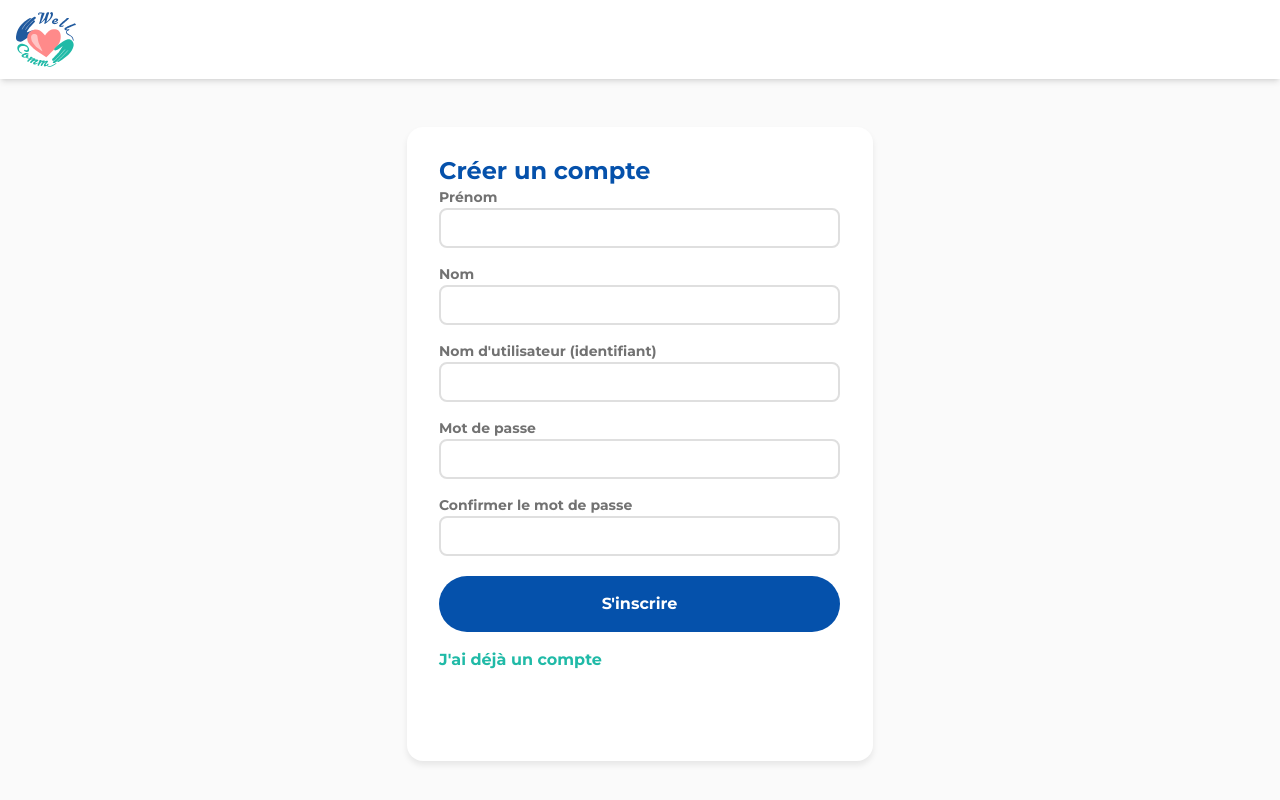
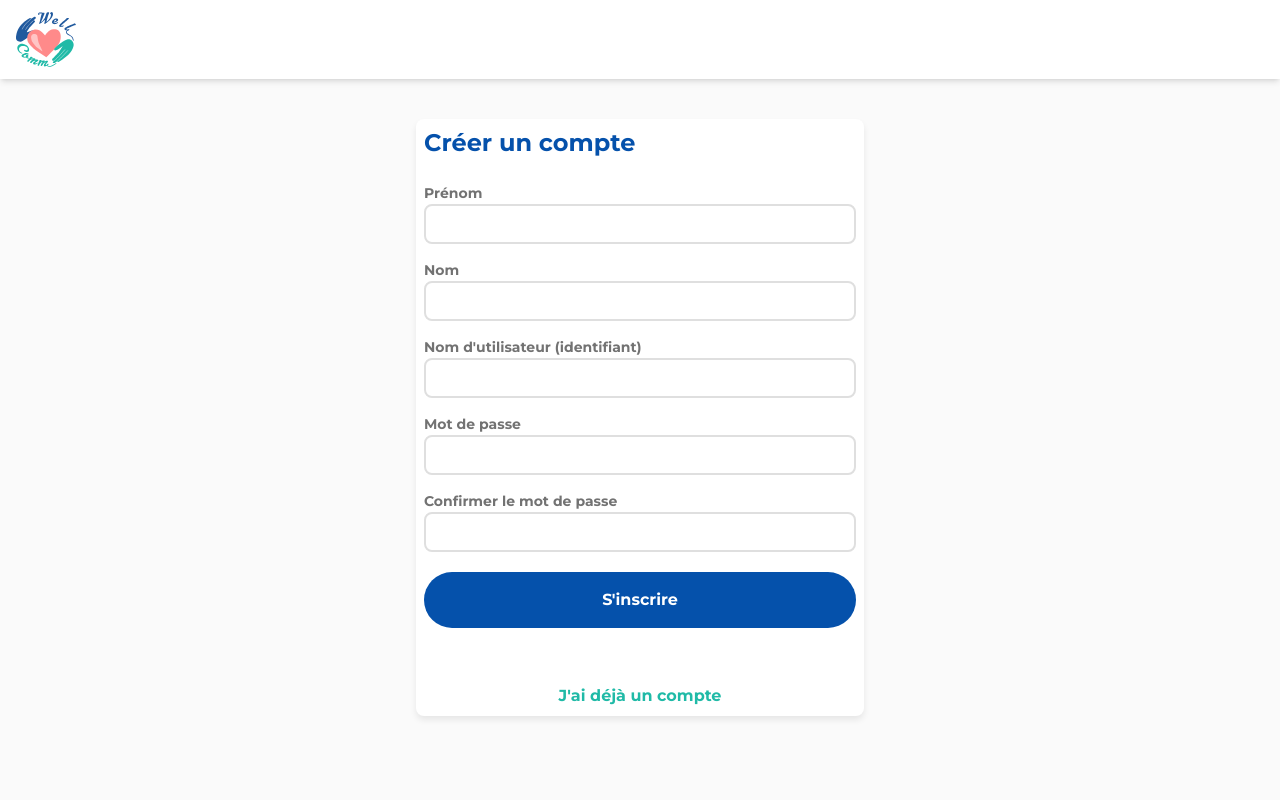
Before and after one commit to TheGamerFarmer/Well-Comm, a Next.js app in the folder site-web/: page /register in a window 1280 px wide. Built offline with nearby package versions, Linux system fonts and the light colour scheme.

Commit message:
fin du front de la page register

```diff
--- a/site-web/app/login/page.tsx
+++ b/site-web/app/login/page.tsx
@@ -39,7 +39,7 @@ export default function LoginPage() {
 
     return (
         <form onSubmit={handleLogin}
-            className="w-[466px] mt-12 mx-auto pt-7 pr-[33px] pb-[89px] pl-8 rounded-2xl shadow-[0_4px_6px_0_rgba(0,0,0,0.08)] bg-white flex flex-col">
+            className="w-full max-w-md mx-auto flex flex-col bg-white p-2 shadow-[0_4px_6px_0_rgba(0,0,0,0.08)] rounded-lg mt-10">
             <label htmlFor="l_Seconnecter"
                    className=" w-full  font-helvetica-neue text-2xl font-bold text-left text-[#0551ab] whitespace-nowrap block mb-4" >Se
                 connecter</label>
--- a/site-web/app/register/layout.tsx
+++ b/site-web/app/register/layout.tsx
@@ -4,10 +4,10 @@ import Image from "next/image";
 export default function RegisterLayout({ children }: { children: React.ReactNode }) {
     return (
 
-        <div className="flex flex-col min-h-screen ">
+        <div className="flex flex-col min-h-screen bg-[#fafafa]">
             <header className="bg-white shadow-md relative z-10">
 
-                <div className="container mx-auto px-4 py-3 flex justify-between items-center ">
+                <div className="container w-auto mx-auto px-4 py-3 flex justify-between items-center ">
 
                     {/* 1. Logo/Titre (Image dans la maquette) */}
                     <Link href="/"
--- a/site-web/app/register/page.tsx
+++ b/site-web/app/register/page.tsx
@@ -1,30 +1,81 @@
+"use client";
+
 import Link from "next/link";
-
+import { useState } from "react";
 
 export default function RegisterPage() {
+
+    // ⚡ States pour les inputs
+    const [firstName, setFirstName] = useState("");
+    const [lastName, setLastName] = useState("");
+    const [userName, setUserName] = useState("");
+    const [password, setPassword] = useState("");
+    const [confirmPassword, setConfirmPassword] = useState("");
+    const [errorMessage, setErrorMessage] = useState("");
+
+    const handleLogin = (e: React.FormEvent) => {
+        e.preventDefault();
+
+        // 1️⃣ Vérifier tous les champs
+        if (!firstName || !lastName || !userName || !password || !confirmPassword) {
+            setErrorMessage("Veuillez remplir tous les champs.");
+            return;
+        }
+
+        // 2️⃣ Vérifier mots de passe identiques
+        if (password !== confirmPassword) {
+            setErrorMessage("Les mots de passe ne correspondent pas.");
+            return;
+        }
+
+        // 3️⃣ Interdire certains caractères
+        const forbiddenChars = /\\/; // backslash
+        if (forbiddenChars.test(firstName) || forbiddenChars.test(lastName) || forbiddenChars.test(userName) || forbiddenChars.test(password)) {
+            setErrorMessage("Certains caractères sont interdits (ex : \\ ).");
+            return;
+        }
+
+        setErrorMessage(""); // ✅ Tout est ok
+
+        alert("Formulaire OK, prêt à envoyer !");
+        // Ici tu peux appeler ton backend avec fetch()
+    };
+
     return (
         <>
-            <form  className="w-[466px] mt-12 mx-auto pt-7 pr-[33px] pb-[89px] pl-8 rounded-2xl shadow-[0_4px_6px_0_rgba(0,0,0,0.08)] bg-white" >
+            <form  onSubmit={handleLogin}
+                   className=" w-full max-w-md mx-auto flex flex-col bg-white p-2 shadow-[0_4px_6px_0_rgba(0,0,0,0.08)] rounded-lg mt-10" >
                 <label htmlFor="l_CreateAccount" className="w-37 h-[29px] mr-[305px] mb-[26.5px] font-helvetica-neue text-2xl font-bold text-left text-[#0551ab] whitespace-nowrap" >Créer un compte</label>
 
                 <label htmlFor="l_FirstName" className="w-37 h-[17px] flex font-montserrat text-sm font-bold text-left text-[#727272] ">Prénom</label>
-                <input type="text" id="t_FirstName" name="t_FirstName" className="w-full h-10 rounded-lg border-2 border-[#dfdfdf] border-solid mb-4 mt-1 p-3 text-black"/>
+                <input type="text" id="t_FirstName" name="t_FirstName"
+                       onChange={(e) => setFirstName(e.target.value)}
+                       className="w-full h-10 rounded-lg border-2 border-[#dfdfdf] border-solid mb-4 mt-1 p-3 text-black"/>
 
                 <label htmlFor="l_LasteName" className="w-37 h-[17px] flex font-montserrat text-sm font-bold text-left text-[#727272] ">Nom</label>
-                <input type="text" id="t_LastName" name="t_LastName" className="w-full h-10 rounded-lg border-2 border-[#dfdfdf] border-solid mb-4 mt-1 p-3 text-black"/>
+                <input type="text" id="t_LastName" name="t_LastName"
+                       onChange={(e) => setLastName(e.target.value)}
+                       className="w-full h-10 rounded-lg border-2 border-[#dfdfdf] border-solid mb-4 mt-1 p-3 text-black"/>
 
                 <label htmlFor="l_UserName" className="w-37 h-[17px] flex font-montserrat text-sm font-bold text-left text-[#727272] whitespace-nowrap">Nom d'utilisateur (identifiant)</label>
-                <input type="text" id="t_UserName" name="t_UserName" className="w-full h-10 rounded-lg border-2 border-[#dfdfdf] border-solid mb-4 mt-1 p-3 text-black"/>
+                <input type="text" id="t_UserName" name="t_UserName"
+                       onChange={(e) => setUserName(e.target.value)}
+                       className="w-full h-10 rounded-lg border-2 border-[#dfdfdf] border-solid mb-4 mt-1 p-3 text-black"/>
 
                 <label htmlFor="l_PassWord" className="w-37 h-[17px] flex font-montserrat text-sm font-bold text-left text-[#727272] ">Mot de passe</label>
-                <input type="password" id="t_PassWord" name="t_PassWord" className="w-full h-10 rounded-lg border-2 border-[#dfdfdf] border-solid mb-4 mt-1 p-3 text-black"/>
+                <input type="password" id="t_PassWord" name="t_PassWord"
+                       onChange={(e) => setPassword(e.target.value)}
+                       className="w-full h-10 rounded-lg border-2 border-[#dfdfdf] border-solid mb-4 mt-1 p-3 text-black"/>
 
                 <label htmlFor="l_ConfirmPassWord" className="w-37 h-[17px] flex font-montserrat text-sm font-bold text-left text-[#727272] whitespace-nowrap">Confirmer le mot de passe</label>
-                <input type="password" id="t_ConfirmPassWord" name="t_ConfirmPassWord" className="w-full h-10 rounded-lg border-2 border-[#dfdfdf] border-solid mb-4 mt-1 p-3 text-black"/>
+                <input type="password" id="t_ConfirmPassWord" name="t_ConfirmPassWord"
+                       onChange={(e) => setConfirmPassword(e.target.value)}
+                       className="w-full h-10 rounded-lg border-2 border-[#dfdfdf] border-solid mb-4 mt-1 p-3 text-black"/>
 
+                {errorMessage && <p className="text-red-600 mb-4">{errorMessage}</p>}
                 <input className="w-full rounded-full mb-4 mt-1 bg-[#0551ab] text-white py-4 font-bold hover:bg-[#f87c7c]" type="submit" value="S'inscrire"/><br/>
 
-                <Link href="/login" className=" m-auto flex items-center space-x-2 font-montserrat text-base text-center text-[#20baa7] font-bold">J'ai déjà un compte</Link>
+                <Link href="/login" className="self-center mt-4 font-montserrat text-base text-[#20baa7] font-bold">J'ai déjà un compte</Link>
 
             </form>
 
```
